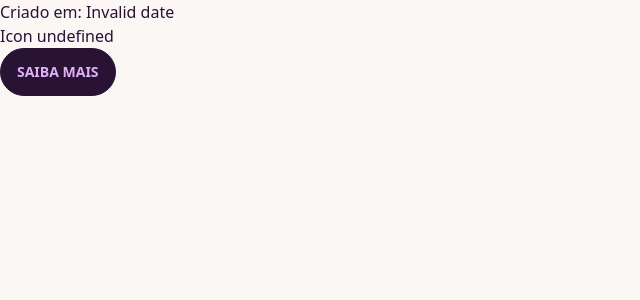
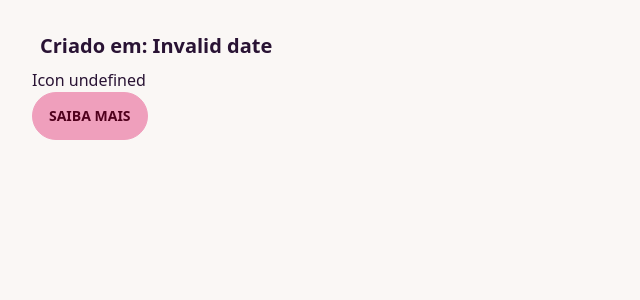
Before and after one commit to Lutefd/zerezes-code-challenge, a Next.js app: page /Job in a window 1280 px wide. Shown: the top 300 px of the page, without its empty margins (0-640 px from the left). Built offline with nearby package versions, Linux system fonts and the light colour scheme.

Commit message:
feat: add initial styling

```diff
--- a/pages/Job.js
+++ b/pages/Job.js
@@ -3,8 +3,8 @@ import moment from 'moment';
 const Job = ({ company_name, title, remote, url, location, created_at }) => {
   const date = moment.unix(created_at).format('lll');
   return (
-    <article className="card">
-      <div className="">
+    <article className="card-body">
+      <div className="card-title">
         <h3>{title}</h3>
         <p>Criado em: {date}</p>
       </div>
@@ -13,7 +13,7 @@ const Job = ({ company_name, title, remote, url, location, created_at }) => {
           <h4>{company_name}</h4>
           <h5>Icon {remote ? 'Remoto' : `${location}`}</h5>
         </div>
-        <a href={url} className="btn">
+        <a href={url} className="btn btn-secondary">
           Saiba Mais
         </a>
       </div>
```
